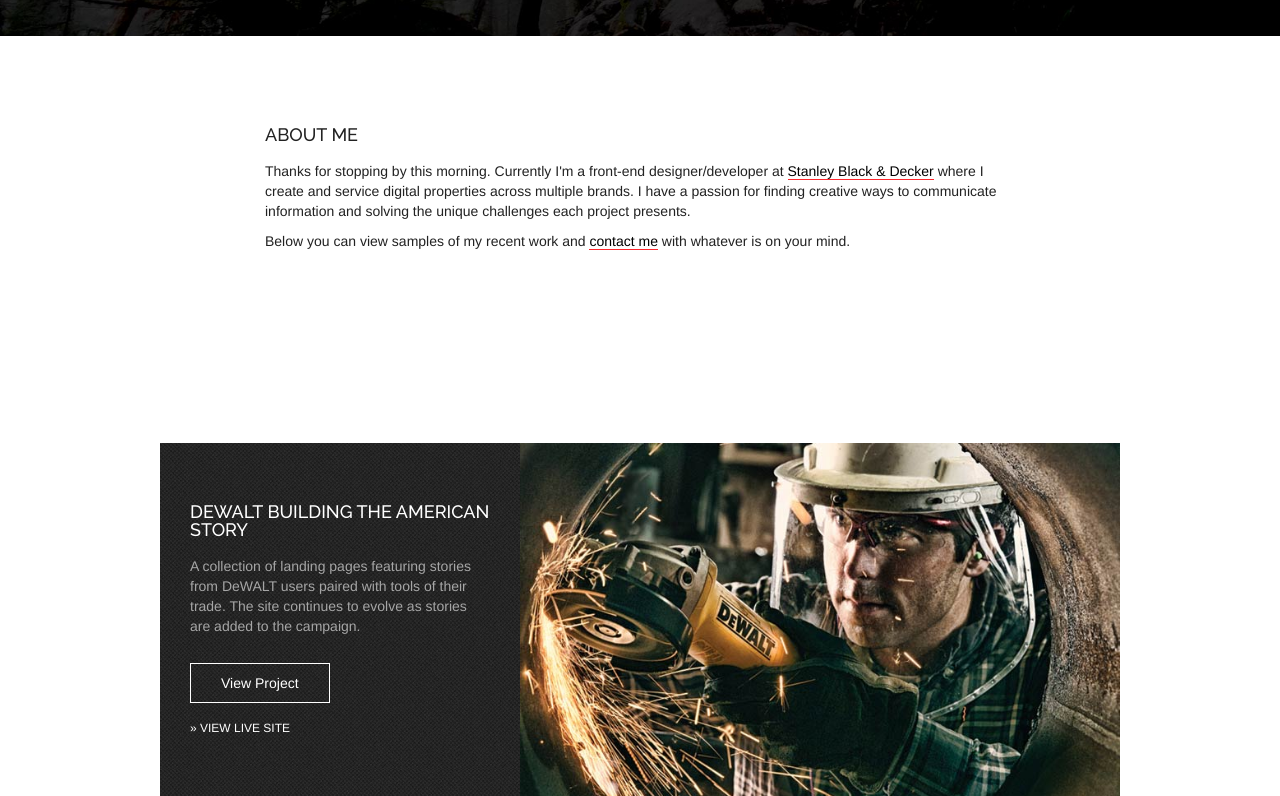
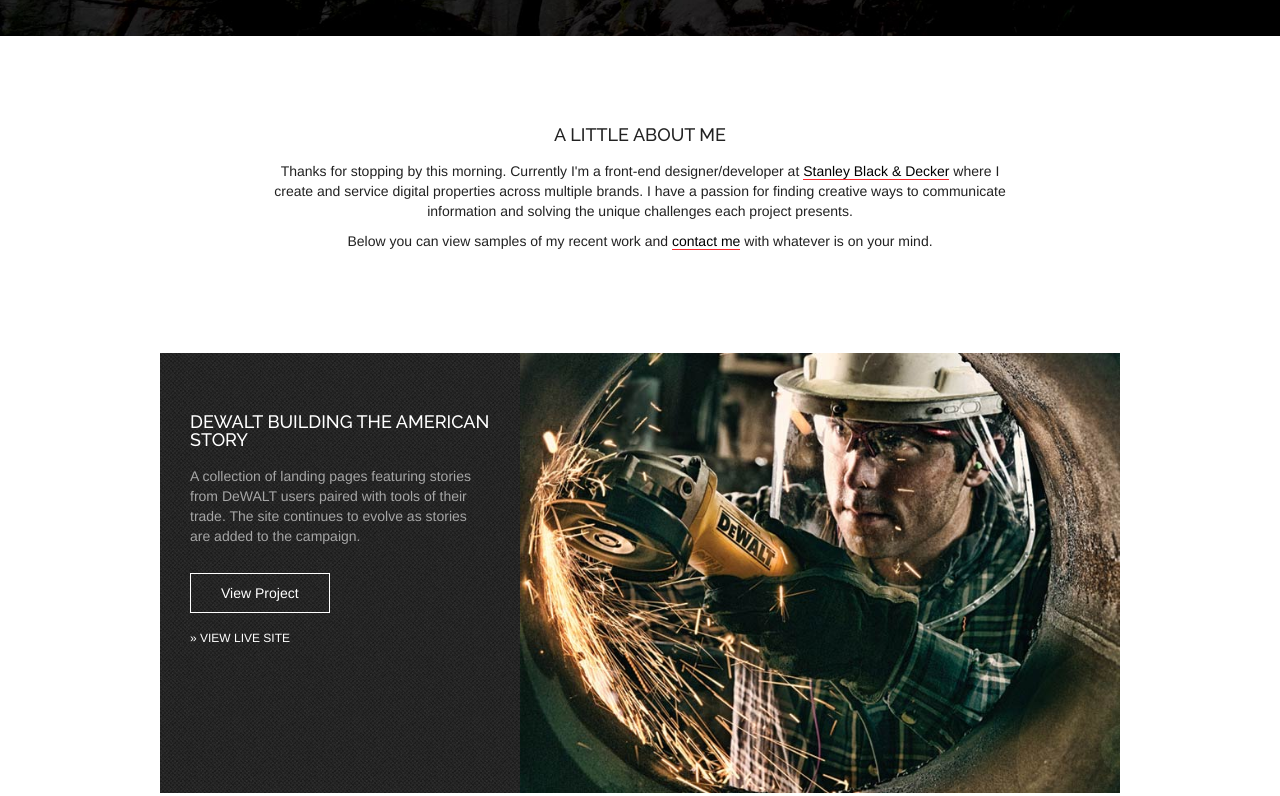
Before and after one commit to mattgump/me_v5, a plain HTML site: page index.html in a window 1280 px wide. Shown: the part 764-1560 px from the top of the page. Drawn offline with nearby package versions, Linux system fonts and the light colour scheme.

Commit message:
Text Edits
Minor text edits

```diff
--- a/index.html
+++ b/index.html
@@ -141,8 +141,8 @@
 <div id="intro" class="wrapperSection-intro">
   <section class="section-main section-intro">
     <div class="line">
-      <div class="lastUnit size1of1-xs">
-        <h3 class="font-lv1 uppercase h4">About Me</h3>
+      <div class="lastUnit size1of1-xs alignc">
+        <h3 class="font-lv1 uppercase h4">A Little About Me</h3>
         <p><span class="customGreeting"></span> Currently I'm a front-end designer/developer at <a href="http://www.stanleyblackanddecker.com/">Stanley Black &amp; Decker</a> where I create and service digital properties across multiple brands. I have a passion for finding creative ways to communicate information and solving the unique challenges each project presents.</p>
         <p>Below you can view samples of my recent work and  <a class="goToByScroll" data-targetId="contact" href="">contact me</a> with whatever is on your mind.</p>
       </div>
--- a/sass/site_main.scss
+++ b/sass/site_main.scss
@@ -417,16 +417,12 @@
 
 .section-projects {
   max-width: $site-max-w;
-  padding: 90px 0;
 }
 
 .project {
   overflow: auto;
   margin-bottom: 60px;
   background: $color-lv6 url('../img/darkdenim3.png') repeat;
-    &:last-child {
-      margin-bottom: 0;
-    }
 }
 
 .project-description {
```
Also changed, not shown: css/site_main.css, 1 other file.
